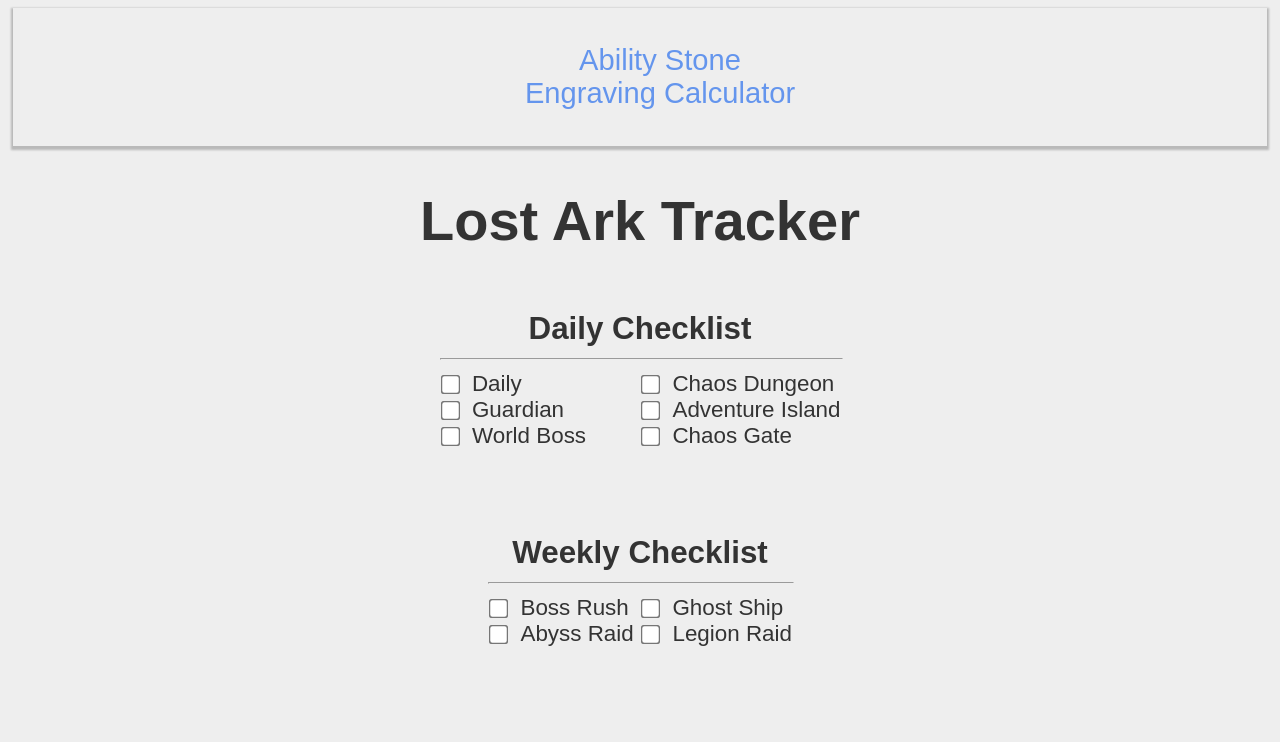
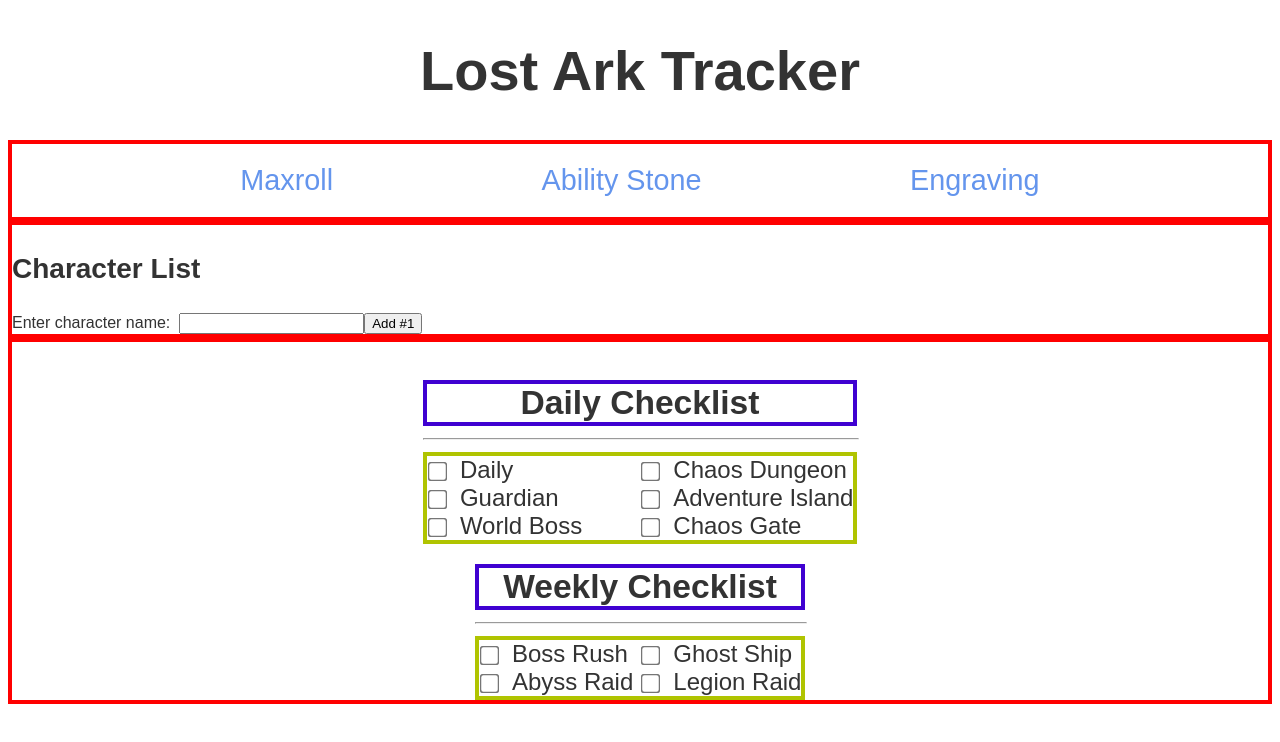
Before and after one commit to Geooh/la-todo, a React (Create React App) app: page / in a window 1280 px wide. Shown: the top 742 px of the page. Built offline with nearby package versions, Linux system fonts and the light colour scheme.

Commit message:
Included external links

```diff
--- a/src/App.js
+++ b/src/App.js
@@ -2,25 +2,34 @@
 import {
   BrowserRouter as Router,
   Route,
+  Link,
   Routes,
   Switch,
 } from 'react-router-dom'
 
-
 import ChecklistDaily from './components/Checklist'
 import ChecklistWeekly from './components/ChecklistWeekly'
-import Navbar from './components/Navbar'
+// import Navbar from './components/Navbar'
 
+import TodoApp from './components/TodoApp'
 
 function App() {
 
   return (
     <Router>
-      <Navbar />
+      {/* <Navbar /> */}
+      <h1>Lost Ark Tracker</h1>
+      <div className="nav-wrapper">
+        <a target="_blank" href="https://lost-ark.maxroll.gg/">Maxroll</a>
+        <a target="_blank" href="https://jgallagher.github.io/lostark-refining/">Ability Stone</a>
+        <a target="_blank" href="https://loa-todo.com/engrave">Engraving</a>
+      </div>
+      <TodoApp />
         <div className="bg-container">
-          <h1>Lost Ark Tracker</h1>
+          <br />
           <ChecklistDaily />
           <ChecklistWeekly />
+
         </div>
     </Router>
   );
--- a/src/components/Checklist.jsx
+++ b/src/components/Checklist.jsx
@@ -34,7 +34,7 @@
     checked.includes(item) ? "checked-item" : "not-checked-item";
 
   return (
-    <div className="app">
+    <div className="daily-app-wrapper">
       <div className="checkList">
         <div className="title">Daily Checklist</div>
         <hr />
--- a/src/components/ChecklistWeekly.jsx
+++ b/src/components/ChecklistWeekly.jsx
@@ -32,7 +32,7 @@
         checked.includes(item) ? "checked" : "not-checked-item";
 
         return (
-            <div className="app">
+            <div className="weekly-app-wrapper">
               <div className="checkList">
               <div className="title">Weekly Checklist</div>
                 <hr />
--- a/src/components/Navbar.jsx
+++ b/src/components/Navbar.jsx
@@ -3,12 +3,12 @@
 
 const Navbar = () => {
     return (
-        <div className='nav-bar'>
+        <div className='navbar-wrapper'>
             <ul>
                 <li>
                     <a href='https://jgallagher.github.io/lostark-refining/'>Ability Stone</a>
                 </li>
-                <br />
+                <br/><br/>
                 <li>
                     <a href='https://loa-todo.com/engrave'>Engraving Calculator</a>
                 </li>
--- /dev/null
+++ b/src/components/TodoApp.jsx
@@ -0,0 +1,65 @@
+import React from 'react'
+
+class TodoApp extends React.Component {
+    constructor(props) {
+      super(props);
+      this.state = { items: [], text: '' };
+      this.handleChange = this.handleChange.bind(this);
+      this.handleSubmit = this.handleSubmit.bind(this);
+    }
+
+    render() {
+      return (
+        <div className='todo'>
+          <h3>Character List</h3>
+          <TodoList items={this.state.items} />
+          <form onSubmit={this.handleSubmit}>
+            <label htmlFor="new-todo">
+              Enter character name: &nbsp;
+            </label>
+            <input
+              id="new-todo"
+              onChange={this.handleChange}
+              value={this.state.text}
+            />
+            <button>
+              Add #{this.state.items.length + 1}
+            </button>
+          </form>
+        </div>
+      );
+    }
+
+    handleChange(e) {
+      this.setState({ text: e.target.value });
+    }
+
+    handleSubmit(e) {
+      e.preventDefault();
+      if (this.state.text.length === 0) {
+        return;
+      }
+      const newItem = {
+        text: this.state.text,
+        id: Date.now()
+      };
+      this.setState(state => ({
+        items: state.items.concat(newItem),
+        text: ''
+      }));
+    }
+  }
+
+  class TodoList extends React.Component {
+    render() {
+      return (
+        <ul>
+          {this.props.items.map(item => (
+            <li key={item.id}>{item.text}</li>
+          ))}
+        </ul>
+      );
+    }
+  }
+
+export default TodoApp
--- a/src/index.css
+++ b/src/index.css
@@ -1,8 +1,9 @@
 :root {
-  --primaryBg: rgb(0, 0, 0);
+  --primaryBg: rgb(255, 255, 255);
+  --secondaryBg: rgb(0,0,0);
 
-  --mainText: #fff;
-  --secondaryText: #fff;
+  --mainText: rgb(0, 0, 0);
+  --secondaryText: rgb(0, 0, 0);
 
   --font-color: #333;
   --background-color: #eee;
@@ -14,10 +15,6 @@
   --background-color: #333;
   --link-color: lightblue;
 }
-
-/* @import url(
-  'https://fonts.googleapis.com/css2?family=Chakra+Petch:ital,wght@1,300&display=swap'
-); */
 
 @import url(
   'https://fonts.googleapis.com/css2?family=Chakra+Petch:ital,wght@1,300&family=Work+Sans:wght@300&display=swap'
@@ -31,8 +28,6 @@
 h6 {font-size: 16px;}
 
 * {
-  /* background-color: var(--primaryBg); */
-  /* font-family: 'Chakra Petch', sans-serif; */
   font-family: 'Work Sans', sans-serif;
 }
 
@@ -41,7 +36,7 @@
 }
 
 body {
-  background-color: var(--background-color);
+  background-color: var(--primaryBg);
   color: var(--font-color);
 }
 
@@ -57,25 +52,32 @@
   text-decoration: none;
 }
 
+h1 {
+  text-align: center;
+}
+
 .bg-container {
-  /* width: 100%;
-  max-width: 960px;
-  margin: 0 auto;
-  padding: 0 20px; */
+  border: 4px solid;
+  border-color: red;
 
-  /* border: 4px solid;
-  border-color: red; */
+  display: grid;
+  justify-content: center;
+  /* grid-template-areas: "charList blank"
+                       "daily weekly"; */
+  /* grid-template-areas: "a b c"
+                       "d e f"; */
 
-  display: flex;
+  /* display: flex;
   align-items: center;
   justify-content: center;
-  flex-direction: column;
+  flex-direction: column; */
+  justify-content: center;
   gap: 20px;
 }
 
 .app {
-  /* border: 4px solid;
-  border-color: rgb(21, 151, 75); */
+  border: 4px solid;
+  border-color: rgb(21, 151, 75);
 
   display: flex;
   align-items: center;
@@ -85,9 +87,21 @@
   gap: 20px;
 }
 
+.daily-app-wrapper {
+  display: flex;
+  justify-content: center;
+  font-size: 1.5em;
+}
+
+.weekly-app-wrapper {
+  display: flex;
+  justify-content: center;
+  font-size: 1.5em;
+}
+
 .title {
-  /* border: 4px solid;
-  border-color: rgb(63, 1, 209); */
+  border: 4px solid;
+  border-color: rgb(63, 1, 209);
 
   display: flex;
   align-content: center;
@@ -96,37 +110,13 @@
   font-weight: bold;
 }
 
-/* .list-container {
-  display: flex;
-  flex-direction: column;
-  gap: 10px;
-  margin-left: 20px;
-} */
-
 .list-container {
-  /* border: 4px solid;
-  border-color: rgb(176, 196, 0); */
+  border: 4px solid;
+  border-color: rgb(176, 196, 0);
 
   display: grid;
   grid-template-columns: 1fr 1fr;
   justify-content: center;
-}
-
-/* [type="checkbox"]
-{
-  vertical-align: middle;
-  padding: 20px;
-} */
-
-.finished-tasks {
-  /* border: 4px solid;
-  border-color: red; */
-
-  display: flex;
-  align-content: center;
-  justify-content: center;
-  font-size: 1.4em;
-  font-weight: bold;
 }
 
 /* Checkbox size */
@@ -134,19 +124,34 @@
   transform: scale(1.5)
 }
 
+/* Link Navigation */
+.nav-wrapper {
+  border: 4px solid;
+  border-color: red;
+
+  display: flex;
+  justify-content: space-evenly;
+  font-size: 1.8em;
+  padding: 20px;
+  margin: 0;
+}
+
 /* Navbar */
-.nav-bar {
-  /* border: 4px solid;
-  border-color: red; */
+.navbar-wrapper {
+  border: 4px solid;
+  border-color: red;
 
-  display: grid;
+  display: flex;
+  justify-content: space-evenly;
+
+  /* display: grid;
   grid-template-columns: 1fr;
-  justify-content: space-between;
+  justify-content: space-between; */
   text-align: center;
 
-  font-size: 1.3em;
-  padding: 15px;
-  margin: 5px;
+  font-size: 1.2em;
+  padding: 5px;
+  margin: 0px;
 
   box-shadow: 0 2px 2px 2px rgba(9, 9, 9, 0.23);
 }
@@ -166,8 +171,8 @@
 
 /* Dropdown and Elements */
 .dropDown-menu {
-  /* border: 4px solid;
-  border-color: red; */
+  border: 4px solid;
+  border-color: red;
 
   display: grid;
   grid-template-columns: 1fr;
@@ -178,6 +183,17 @@
 
 .elements-menu {
   font-size: 1.6em;
+}
+
+
+.todo {
+  border: 4px solid;
+  border-color: red;
+
+  /* text-align: center;
+  display: grid; */
+  /* grid-template-areas: "a b"
+                       "c d"; */
 }
 
 /* Media queries to check width and height of viewport */
--- a/src/index.js
+++ b/src/index.js
@@ -3,6 +3,7 @@
 import './index.css';
 import App from './App';
 
+import Navbar from './components/Navbar'
 
 const root = ReactDOM.createRoot(document.getElementById('root'));
 root.render(
@@ -10,7 +11,3 @@
     <App />
   </React.StrictMode>
 );
-
-// If you want to start measuring performance in your app, pass a function
-// to log results (for example: reportWebVitals(console.log))
-// or send to an analytics endpoint. Learn more: https://bit.ly/CRA-vitals
```
Also changed, not shown: src/pages/dashboard.html (added, +13 -0 lines).
